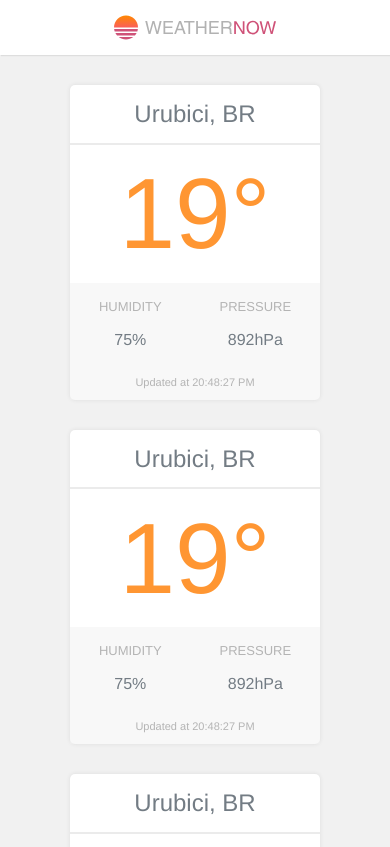
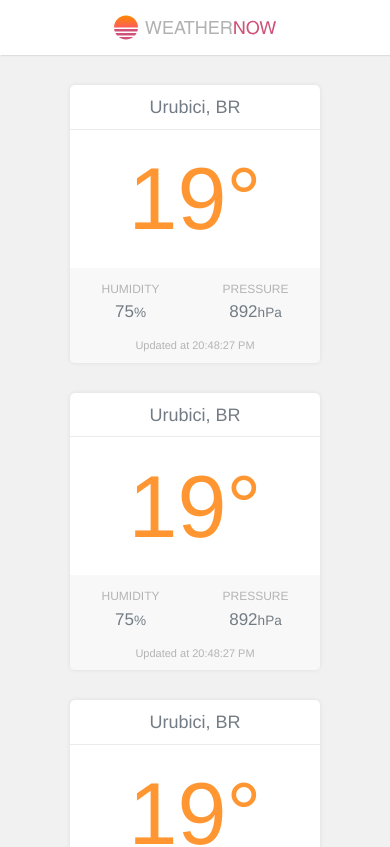
Before and after one commit to ramon-v/weather-now, a React (Create React App) app: page / in a window 390 px wide. Shown: the top 847 px of the page. Built offline with nearby package versions, Linux system fonts and the light colour scheme.

Commit message:
applying correct element positions on mobile

```diff
--- a/src/components/Card/Card.js
+++ b/src/components/Card/Card.js
@@ -14,11 +14,11 @@ const Card = () => {
         <div className="info">
           <div className="humidity">
             <span>HUMIDITY</span>
-            <p>75%</p>
+            <p>75<small>%</small></p>
           </div>
           <div className="pressure">
             <span>PRESSURE</span>
-            <p>892hPa</p>
+            <p>892<small>hPa</small></p>
           </div>
         </div>
         <p className="last-update">Updated at 20:48:27 PM</p>
--- a/src/components/Card/style.scss
+++ b/src/components/Card/style.scss
@@ -14,13 +14,14 @@
   }
 
   .card-header {
-    border-bottom: 2px solid $divider;
+    border-bottom: 1px solid $divider;
     text-align: center;
 
     h2 {
       font-weight: 300;
+      font-size: 18px;
       color: $dark_grey;
-      margin: 15px 0;
+      margin: 12px 0 11px;
     }
   }
 
@@ -31,7 +32,7 @@
     align-items: center;
 
     h3 {
-      font-size: 100px;
+      font-size: 88px;
       font-weight: 300;
       color: $orange;
       margin: 0;
@@ -50,7 +51,7 @@
     display: flex;
     flex-direction: column;
     background-color: $card_footer;
-    padding-top: 17px;
+    padding-top: 15px;
   }
 
   .info {
@@ -66,12 +67,13 @@
 
     span {
       color: $grey;
-      font-size: 13px;
+      font-size: 12px;
     }
 
     p {
       color: $dark_grey;
-      font-size: 16px;
+      font-size: 17px;
+      margin: 6px 0;
     }
   }
 
```
